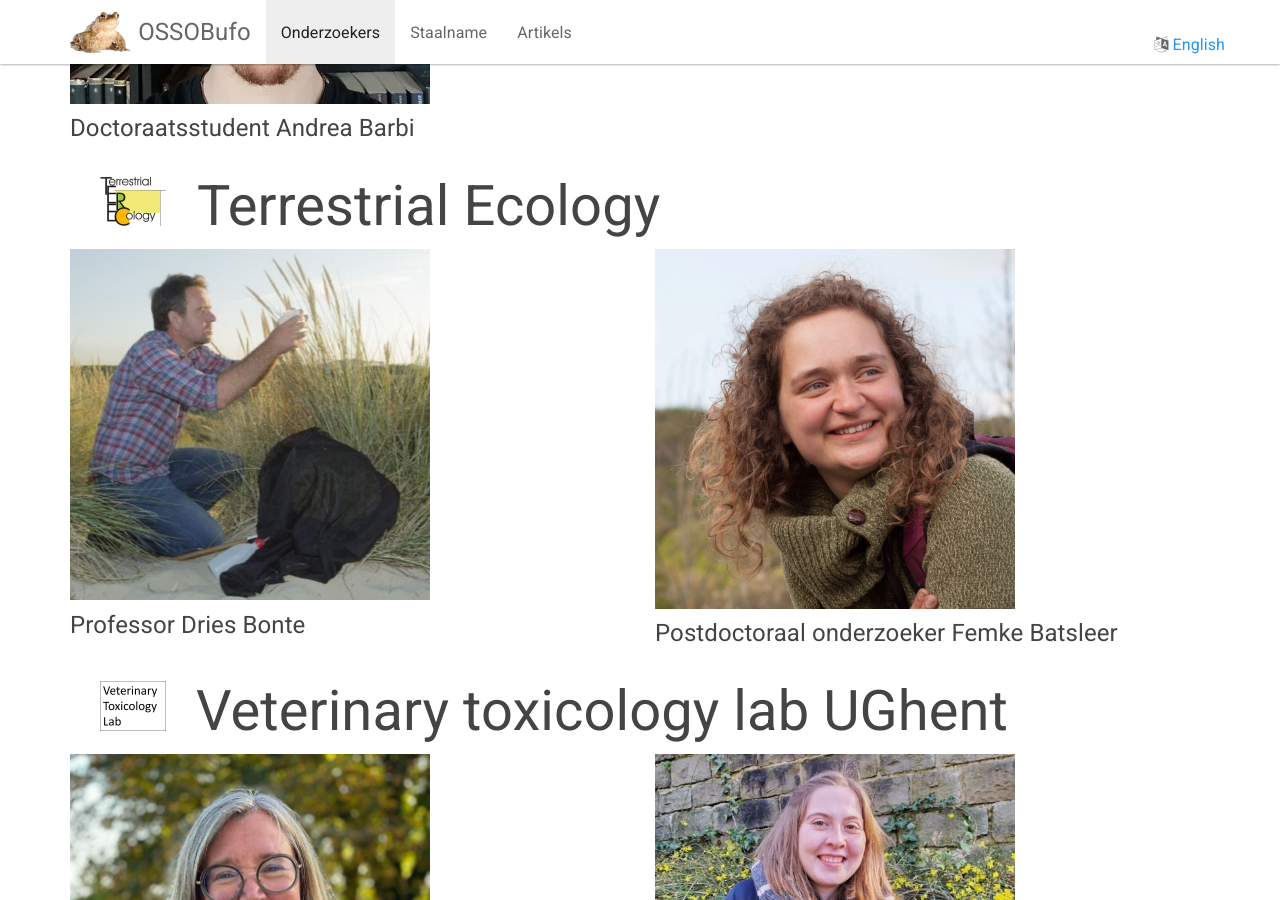
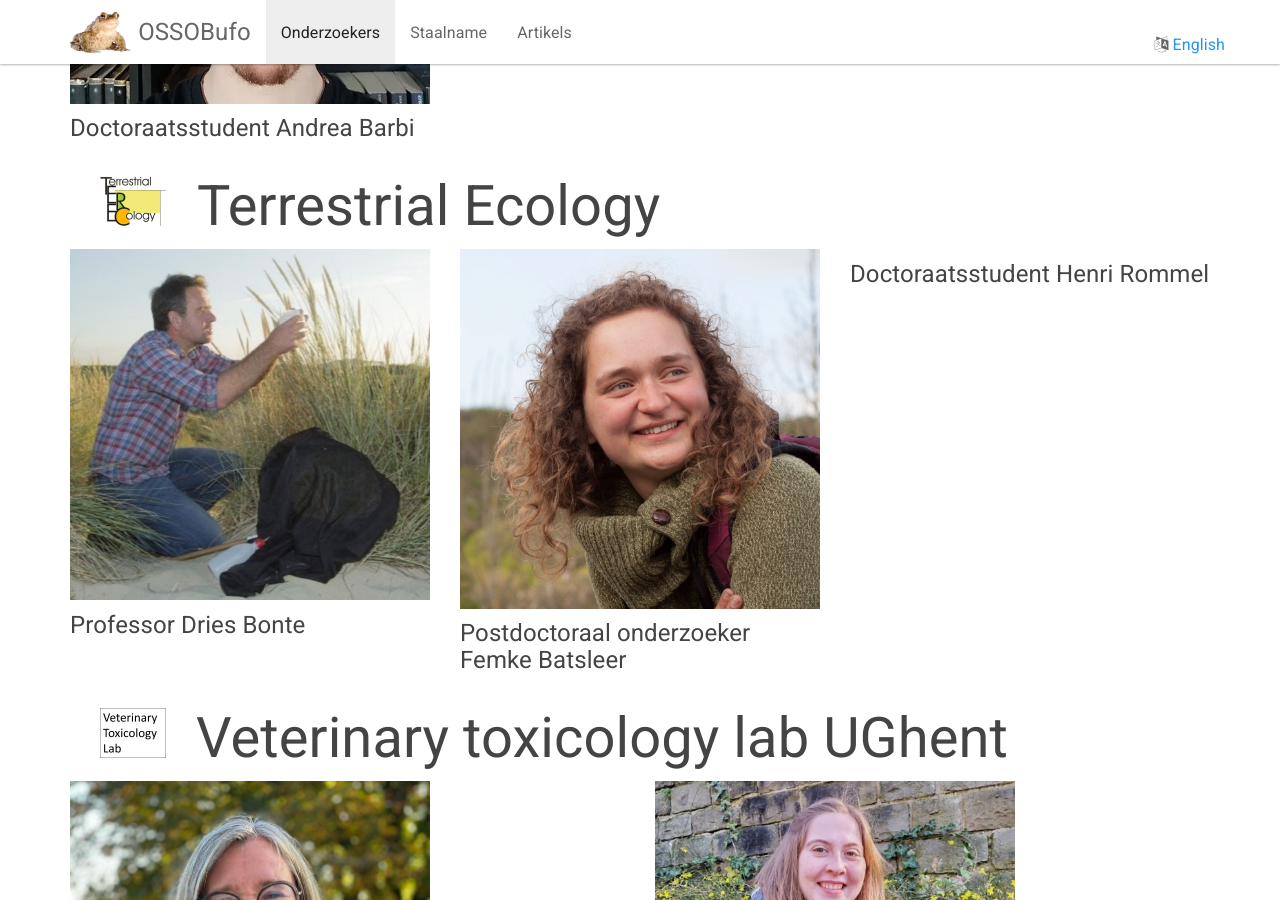
Before and after one commit to OSSOBufo/nl, a Jekyll site: the page built from _docs/researchers.md, in a window 1280 px wide and 900 px high, scrolled down 1207 px. Built offline with Jekyll 4.4.1, drawn with Linux system fonts in a browser that asks for light colours.

Commit message:
add Henri

```diff
--- a/_docs/researchers.md
+++ b/_docs/researchers.md
@@ -50,13 +50,16 @@ redirect_from: /docs/researchers.html
 </div>
 
 <div class="row">
-        <div class="col-sm-6">
+        <div class="col-sm-4">
             <img src="{{site.baseurl}}/assets/img/dries.jpg" alt="" class="img-responsive" width="360" height="350.233">
             <h4>Professor Dries Bonte</h4>
         </div>
-        <div class="col-sm-6">
+        <div class="col-sm-4">
             <img src="{{site.baseurl}}/assets/img/FemkeProfiel.jpg" alt="" class="img-responsive" width="360" height="350.233">
             <h4>Postdoctoraal onderzoeker Femke Batsleer</h4>
+        </div>
+        <div class="col-sm-4">
+            <h4>Doctoraatsstudent Henri Rommel</h4>
         </div>
     </div>
 
```
